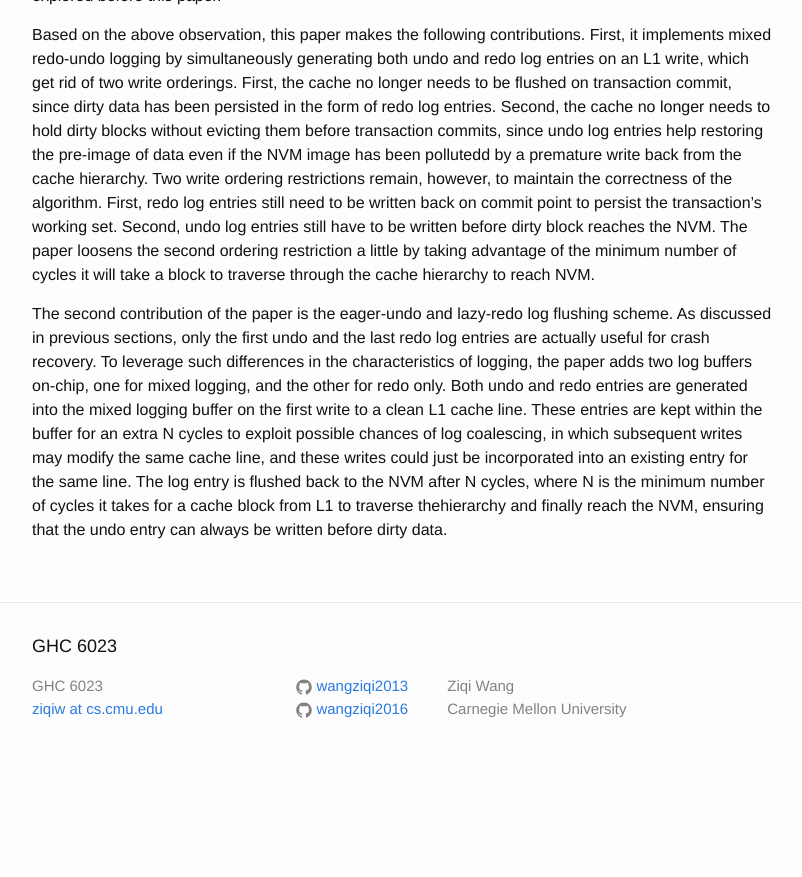
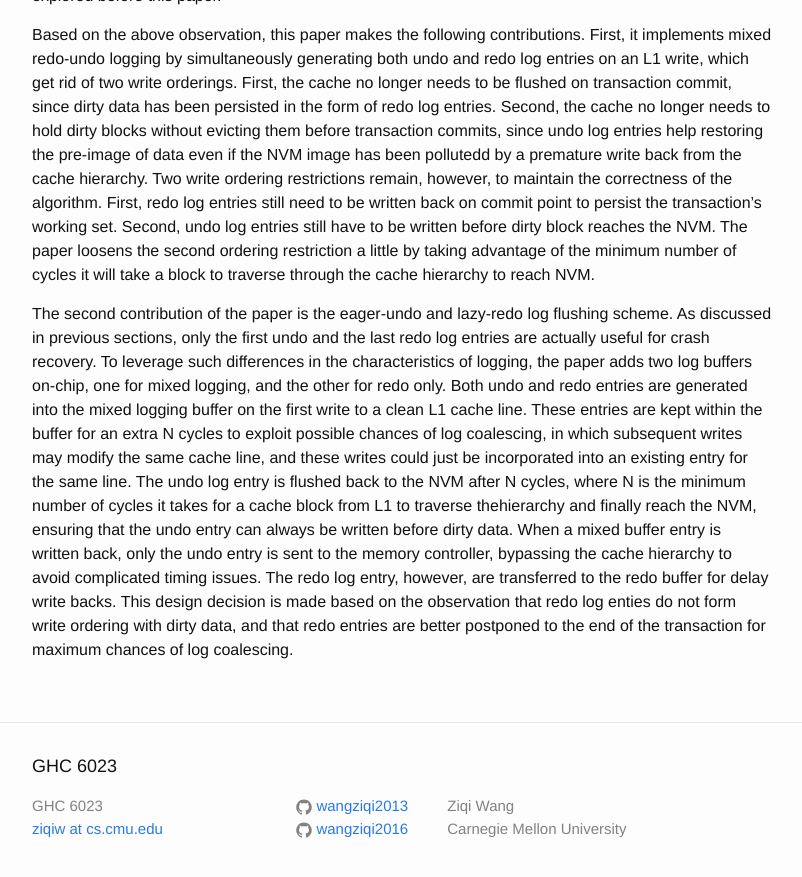
Before and after one commit to wangziqi2013/wangziqi2013.github.io, a Jekyll site: the page built from _posts/2020-06-10-morlog.markdown, in a window 1280 px wide and 900 px high, scrolled down 1078 px. Shown: the top 877 px of the window, without its empty margins (238-1040 px from the left). Built offline with Jekyll 4.4.1, drawn with Linux system fonts in a browser that asks for light colours; before the commit the page ends 1858 px from its top, so only the background shows below that.

Commit message:
Addding delayed write back

```diff
--- a/_posts/2020-06-10-morlog.markdown
+++ b/_posts/2020-06-10-morlog.markdown
@@ -51,6 +51,11 @@ differences in the characteristics of logging, the paper adds two log buffers on
 the other for redo only. Both undo and redo entries are generated into the mixed logging buffer on the first write to
 a clean L1 cache line. These entries are kept within the buffer for an extra N cycles to exploit possible chances
 of log coalescing, in which subsequent writes may modify the same cache line, and these writes could just be incorporated
-into an existing entry for the same line. The log entry is flushed back to the NVM after N cycles, where N is the
+into an existing entry for the same line. The undo log entry is flushed back to the NVM after N cycles, where N is the
 minimum number of cycles it takes for a cache block from L1 to traverse thehierarchy and finally reach the NVM,
 ensuring that the undo entry can always be written before dirty data.
+When a mixed buffer entry is written back, only the undo entry is sent to the memory controller, bypassing the cache
+hierarchy to avoid complicated timing issues. The redo log entry, however, are transferred to the redo buffer for
+delay write backs.
+This design decision is made based on the observation that redo log enties do not form write ordering with dirty data,
+and that redo entries are better postponed to the end of the transaction for maximum chances of log coalescing.
```
